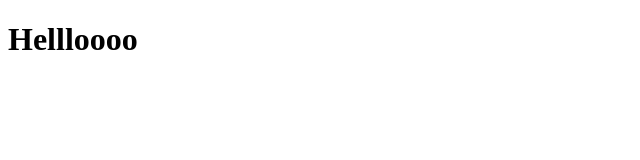
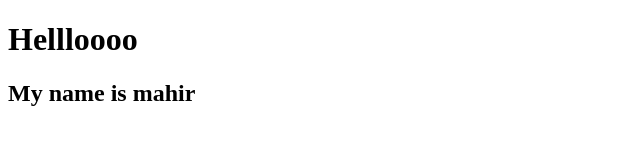
Before and after one commit to MMaahhiirr009/MAHIR09, a plain HTML site: page index.html in a window 1280 px wide. Shown: the whole page, without its empty margins (0-640 px from the left). Drawn offline with Linux system fonts and the light colour scheme.

Commit message:
first commit

```diff
--- a/index.html
+++ b/index.html
@@ -7,5 +7,6 @@
   </head>
   <body>
     <h1>Hellloooo</h1>
+    <h2>My name is mahir</h2>
   </body>
 </html>
```
